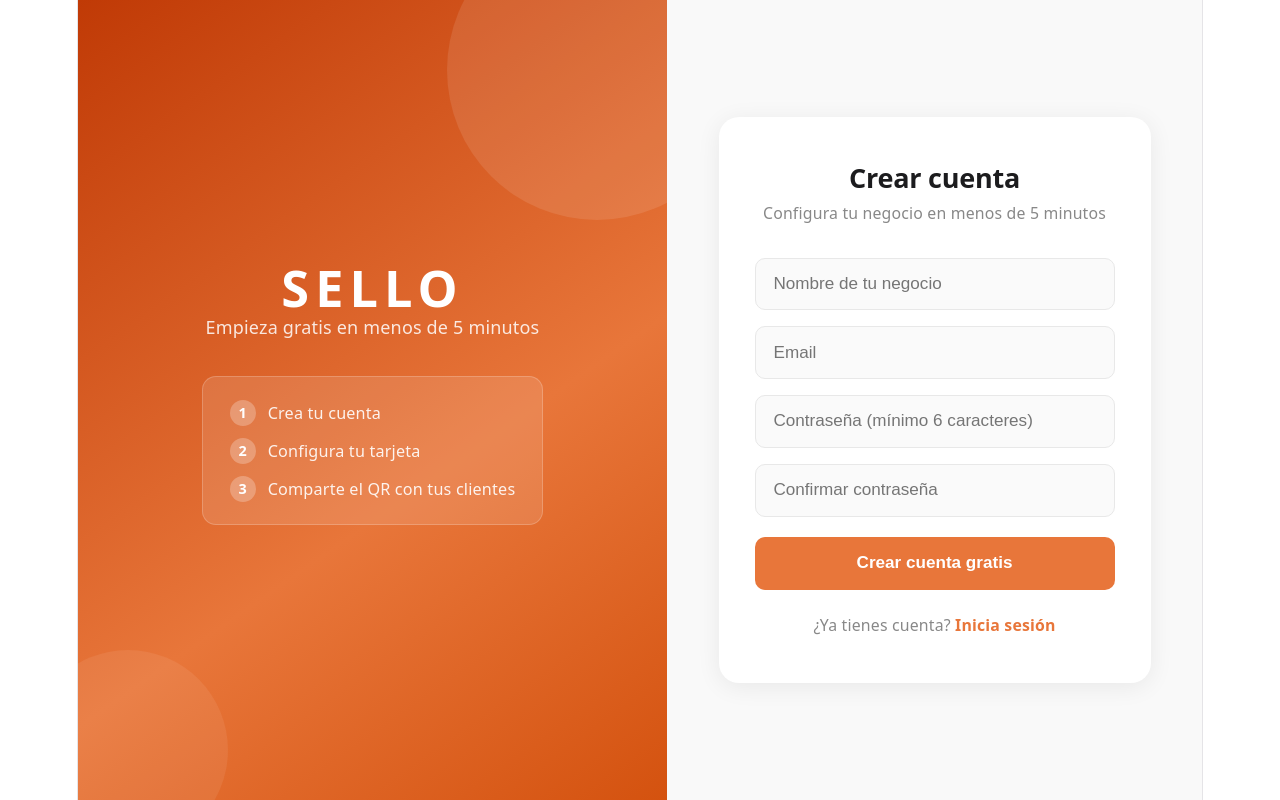
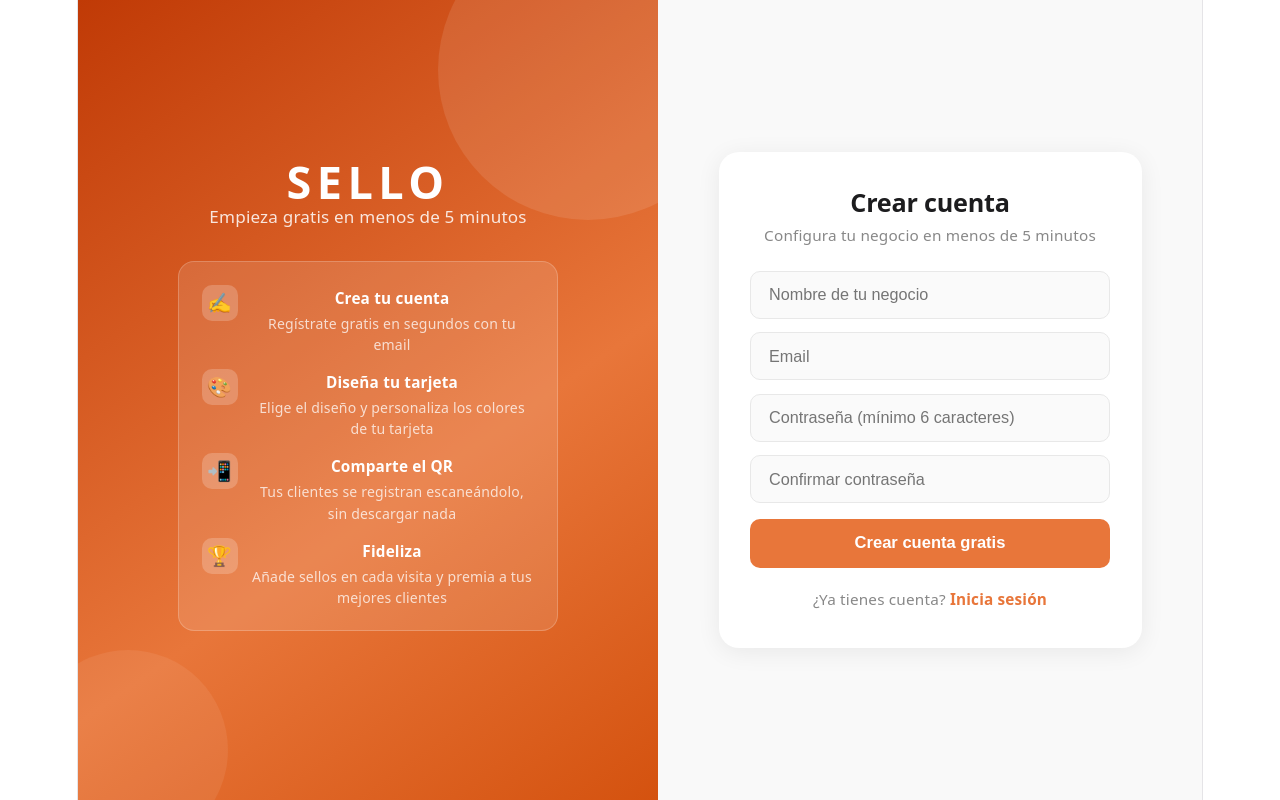
Before and after one commit to Saeed269/SELLO-APP, a React (Vite) app in the folder client/: page /negocio/register in a window 1280 px wide. Built offline with nearby package versions, Linux system fonts and the light colour scheme.

Commit message:
update new features

```diff
--- a/client/src/pages/negocio/Login.jsx
+++ b/client/src/pages/negocio/Login.jsx
@@ -1,6 +1,29 @@
 import { useState } from 'react'
 import { supabase } from '../../supabase'
 import { useNavigate, Link } from 'react-router-dom'
+
+const pasos = [
+  {
+    icono: '📱',
+    titulo: 'Tu tarjeta digital',
+    desc: 'Genera un QR único para tu negocio al instante',
+  },
+  {
+    icono: '👥',
+    titulo: 'Clientes registrados',
+    desc: 'Tus clientes se apuntan escaneando el QR, sin descargar nada',
+  },
+  {
+    icono: '⭐',
+    titulo: 'Sellos y premios',
+    desc: 'Añade sellos en cada visita y premia su fidelidad',
+  },
+  {
+    icono: '📊',
+    titulo: 'Analíticas reales',
+    desc: 'Ve cómo crece tu negocio con estadísticas simples',
+  },
+]
 
 export default function Login() {
   const [email, setEmail] = useState('')
@@ -26,37 +49,43 @@ export default function Login() {
   return (
     <div style={styles.root}>
 
-      {/* Panel izquierdo — naranja */}
+      {/* Panel izquierdo */}
       {!isMobile && (
         <div style={styles.left}>
-          <div style={styles.leftBlob1} />
-          <div style={styles.leftBlob2} />
-          <div style={{ position: 'relative', zIndex: 1, textAlign: 'center' }}>
+          <div style={styles.blob1} />
+          <div style={styles.blob2} />
+          <div style={{ position: 'relative', zIndex: 1, width: '100%', maxWidth: 380 }}>
             <h1 style={styles.logoText}>SELLO</h1>
             <p style={styles.tagline}>Fidelización digital para tu negocio</p>
-            <div style={styles.features}>
-              <div style={styles.featureItem}>✓ Sin papel, sin tarjetas físicas</div>
-              <div style={styles.featureItem}>✓ Tus clientes siempre contigo</div>
-              <div style={styles.featureItem}>✓ Configurado en 5 minutos</div>
+            <div style={styles.pasosList}>
+              {pasos.map((p, i) => (
+                <div key={i} style={styles.paso}>
+                  <div style={styles.pasoIconWrap}>
+                    <span style={{ fontSize: '1.1rem' }}>{p.icono}</span>
+                  </div>
+                  <div>
+                    <p style={styles.pasoTitulo}>{p.titulo}</p>
+                    <p style={styles.pasoDesc}>{p.desc}</p>
+                  </div>
+                </div>
+              ))}
             </div>
           </div>
         </div>
       )}
 
-      {/* Panel derecho — formulario */}
+      {/* Panel derecho */}
       <div style={styles.right}>
         <div style={styles.formWrap}>
 
-          {/* Logo mobile */}
           {isMobile && (
-            <div style={{ textAlign: 'center', marginBottom: '2rem' }}>
-              <h1 style={{ ...styles.logoText, color: '#E8763A', fontSize: '2rem', margin: '0 0 0.5rem' }}>SELLO</h1>
-              <p style={{ color: '#888', fontSize: '0.9rem', margin: 0 }}>Tu app de fidelización</p>
+            <div style={{ textAlign: 'center', marginBottom: '1.5rem' }}>
+              <h1 style={{ fontSize: '2rem', fontWeight: 'bold', color: '#E8763A', margin: '0 0 0.25rem', letterSpacing: '0.1em' }}>SELLO</h1>
             </div>
           )}
 
           <h2 style={styles.titulo}>Bienvenido a Sello</h2>
-          <p style={styles.subtitulo}>Tu app de fidelización digital</p>
+          <p style={styles.subtitulo}>Inicia sesión en tu panel de negocio</p>
 
           <form onSubmit={handleLogin} style={styles.form}>
             <input
@@ -75,9 +104,7 @@ export default function Login() {
               style={styles.input}
               required
             />
-
             {error && <p style={styles.error}>{error}</p>}
-
             <button type="submit" style={styles.button} disabled={loading}>
               {loading ? 'Entrando...' : 'Entrar'}
             </button>
@@ -95,10 +122,7 @@ export default function Login() {
 }
 
 const styles = {
-  root: {
-    display: 'flex',
-    minHeight: '100vh',
-  },
+  root: { display: 'flex', minHeight: '100dvh' },
   left: {
     flex: 1,
     background: 'linear-gradient(145deg, #c03a06 0%, #E8763A 60%, #d4520f 100%)',
@@ -107,121 +131,57 @@ const styles = {
     justifyContent: 'center',
     position: 'relative',
     overflow: 'hidden',
-    padding: '3rem',
+    padding: '3rem 2.5rem',
   },
-  leftBlob1: {
-    position: 'absolute',
-    width: 300,
-    height: 300,
-    borderRadius: '50%',
-    background: 'rgba(255,255,255,0.1)',
-    top: -80,
-    right: -80,
+  blob1: {
+    position: 'absolute', width: 300, height: 300, borderRadius: '50%',
+    background: 'rgba(255,255,255,0.1)', top: -80, right: -80,
   },
-  leftBlob2: {
-    position: 'absolute',
-    width: 200,
-    height: 200,
-    borderRadius: '50%',
-    background: 'rgba(255,255,255,0.07)',
-    bottom: -50,
-    left: -50,
+  blob2: {
+    position: 'absolute', width: 200, height: 200, borderRadius: '50%',
+    background: 'rgba(255,255,255,0.07)', bottom: -50, left: -50,
   },
   logoText: {
-    margin: '0 0 0.75rem',
-    fontSize: '2.8rem',
-    fontWeight: 'bold',
-    color: '#fff',
-    letterSpacing: '0.12em',
+    margin: '0 0 0.5rem', fontSize: '2.5rem', fontWeight: 'bold',
+    color: '#fff', letterSpacing: '0.12em',
   },
-  tagline: {
-    margin: '0 0 2rem',
-    color: 'rgba(255,255,255,0.85)',
-    fontSize: '1rem',
+  tagline: { margin: '0 0 1.75rem', color: 'rgba(255,255,255,0.85)', fontSize: '0.95rem' },
+  pasosList: {
+    display: 'flex', flexDirection: 'column', gap: '14px',
+    background: 'rgba(255,255,255,0.12)', borderRadius: '16px',
+    padding: '1.25rem', border: '1px solid rgba(255,255,255,0.2)',
   },
-  features: {
-    display: 'flex',
-    flexDirection: 'column',
-    gap: '10px',
-    textAlign: 'left',
-    background: 'rgba(255,255,255,0.12)',
-    borderRadius: '14px',
-    padding: '1.25rem 1.5rem',
-    border: '1px solid rgba(255,255,255,0.2)',
+  paso: { display: 'flex', alignItems: 'flex-start', gap: '12px' },
+  pasoIconWrap: {
+    width: 36, height: 36, borderRadius: '10px', flexShrink: 0,
+    background: 'rgba(255,255,255,0.2)', display: 'flex',
+    alignItems: 'center', justifyContent: 'center',
   },
-  featureItem: {
-    color: 'rgba(255,255,255,0.9)',
-    fontSize: '0.9rem',
-  },
+  pasoTitulo: { margin: '0 0 2px', fontSize: '0.85rem', fontWeight: '600', color: '#fff' },
+  pasoDesc: { margin: 0, fontSize: '0.78rem', color: 'rgba(255,255,255,0.75)', lineHeight: 1.5 },
   right: {
-    flex: 1,
-    display: 'flex',
-    alignItems: 'center',
-    justifyContent: 'center',
-    padding: '2rem 1.5rem',
-    backgroundColor: '#f9f9f9',
+    flex: 1, display: 'flex', alignItems: 'center', justifyContent: 'center',
+    padding: '2rem 1.5rem', backgroundColor: '#f9f9f9',
   },
   formWrap: {
-    width: '100%',
-    maxWidth: '360px',
-    backgroundColor: '#fff',
-    borderRadius: '20px',
-    padding: '2.5rem 2rem',
+    width: '100%', maxWidth: '360px', backgroundColor: '#fff',
+    borderRadius: '20px', padding: '2.5rem 2rem',
     boxShadow: '0 4px 24px rgba(0,0,0,0.07)',
   },
-  titulo: {
-    margin: '0 0 0.35rem',
-    fontSize: '1.5rem',
-    fontWeight: '700',
-    color: '#1C1C1E',
+  titulo: { margin: '0 0 0.35rem', fontSize: '1.5rem', fontWeight: '700', color: '#1C1C1E' },
+  subtitulo: { margin: '0 0 1.75rem', fontSize: '0.88rem', color: '#888' },
+  form: { display: 'flex', flexDirection: 'column', gap: '0.9rem' },
+  input: {
+    padding: '0.85rem 1rem', borderRadius: '10px', border: '1.5px solid #e8e8e8',
+    fontSize: '0.95rem', outline: 'none', backgroundColor: '#fafafa',
+    color: '#1C1C1E', width: '100%', boxSizing: 'border-box',
   },
-  subtitulo: {
-    margin: '0 0 1.75rem',
-    fontSize: '0.88rem',
-    color: '#888',
+  error: { color: '#dc2626', fontSize: '0.85rem', margin: 0 },
+  button: {
+    padding: '0.9rem', backgroundColor: '#E8763A', color: '#fff', border: 'none',
+    borderRadius: '10px', fontSize: '0.95rem', fontWeight: '700', cursor: 'pointer',
+    marginTop: '0.25rem', width: '100%',
   },
-  form: {
-    display: 'flex',
-    flexDirection: 'column',
-    gap: '0.9rem',
-  },
-  input: {
-    padding: '0.85rem 1rem',
-    borderRadius: '10px',
-    border: '1.5px solid #e8e8e8',
-    fontSize: '0.95rem',
-    outline: 'none',
-    backgroundColor: '#fafafa',
-    color: '#1C1C1E',
-    width: '100%',
-    boxSizing: 'border-box',
-  },
-  error: {
-    color: '#dc2626',
-    fontSize: '0.85rem',
-    margin: 0,
-  },
-  button: {
-    padding: '0.9rem',
-    backgroundColor: '#E8763A',
-    color: '#fff',
-    border: 'none',
-    borderRadius: '10px',
-    fontSize: '0.95rem',
-    fontWeight: '700',
-    cursor: 'pointer',
-    marginTop: '0.25rem',
-    width: '100%',
-  },
-  linkText: {
-    textAlign: 'center',
-    marginTop: '1.25rem',
-    fontSize: '0.88rem',
-    color: '#888',
-  },
-  link: {
-    color: '#E8763A',
-    fontWeight: '600',
-    textDecoration: 'none',
-  },
+  linkText: { textAlign: 'center', marginTop: '1.25rem', fontSize: '0.88rem', color: '#888' },
+  link: { color: '#E8763A', fontWeight: '600', textDecoration: 'none' },
 }
--- a/client/src/pages/negocio/Register.jsx
+++ b/client/src/pages/negocio/Register.jsx
@@ -1,6 +1,29 @@
 import { useState } from 'react'
 import { supabase } from '../../supabase'
 import { useNavigate, Link } from 'react-router-dom'
+
+const pasos = [
+  {
+    icono: '✍️',
+    titulo: 'Crea tu cuenta',
+    desc: 'Regístrate gratis en segundos con tu email',
+  },
+  {
+    icono: '🎨',
+    titulo: 'Diseña tu tarjeta',
+    desc: 'Elige el diseño y personaliza los colores de tu tarjeta',
+  },
+  {
+    icono: '📲',
+    titulo: 'Comparte el QR',
+    desc: 'Tus clientes se registran escaneándolo, sin descargar nada',
+  },
+  {
+    icono: '🏆',
+    titulo: 'Fideliza',
+    desc: 'Añade sellos en cada visita y premia a tus mejores clientes',
+  },
+]
 
 export default function Register() {
   const [nombreNegocio, setNombreNegocio] = useState('')
@@ -26,7 +49,6 @@ export default function Register() {
     }
 
     setLoading(true)
-
     const { data, error: signUpError } = await supabase.auth.signUp({ email, password })
 
     if (signUpError) {
@@ -35,7 +57,6 @@ export default function Register() {
       return
     }
 
-    // Guardar nombre del negocio en la tabla negocios
     if (data?.user) {
       await supabase.from('negocios').insert({
         user_id: data.user.id,
@@ -51,41 +72,38 @@ export default function Register() {
   return (
     <div style={styles.root}>
 
-      {/* Panel izquierdo — naranja */}
+      {/* Panel izquierdo */}
       {!isMobile && (
         <div style={styles.left}>
-          <div style={styles.leftBlob1} />
-          <div style={styles.leftBlob2} />
-          <div style={{ position: 'relative', zIndex: 1, textAlign: 'center' }}>
+          <div style={styles.blob1} />
+          <div style={styles.blob2} />
+          <div style={{ position: 'relative', zIndex: 1, width: '100%', maxWidth: 380 }}>
             <h1 style={styles.logoText}>SELLO</h1>
             <p style={styles.tagline}>Empieza gratis en menos de 5 minutos</p>
-            <div style={styles.pasos}>
-              <div style={styles.paso}>
-                <span style={styles.pasoNum}>1</span>
-                <span style={styles.pasoLabel}>Crea tu cuenta</span>
-              </div>
-              <div style={styles.paso}>
-                <span style={styles.pasoNum}>2</span>
-                <span style={styles.pasoLabel}>Configura tu tarjeta</span>
-              </div>
-              <div style={styles.paso}>
-                <span style={styles.pasoNum}>3</span>
-                <span style={styles.pasoLabel}>Comparte el QR con tus clientes</span>
-              </div>
+            <div style={styles.pasosList}>
+              {pasos.map((p, i) => (
+                <div key={i} style={styles.paso}>
+                  <div style={styles.pasoNumWrap}>
+                    <span style={{ fontSize: '1.1rem' }}>{p.icono}</span>
+                  </div>
+                  <div>
+                    <p style={styles.pasoTitulo}>{p.titulo}</p>
+                    <p style={styles.pasoDesc}>{p.desc}</p>
+                  </div>
+                </div>
+              ))}
             </div>
           </div>
         </div>
       )}
 
-      {/* Panel derecho — formulario */}
+      {/* Panel derecho */}
       <div style={styles.right}>
         <div style={styles.formWrap}>
 
-          {/* Logo mobile */}
           {isMobile && (
-            <div style={{ textAlign: 'center', marginBottom: '2rem' }}>
-              <h1 style={{ ...styles.logoText, color: '#E8763A', fontSize: '2rem', margin: '0 0 0.5rem' }}>SELLO</h1>
-              <p style={{ color: '#888', fontSize: '0.9rem', margin: 0 }}>Tu app de fidelización</p>
+            <div style={{ textAlign: 'center', marginBottom: '1.25rem' }}>
+              <h1 style={{ fontSize: '2rem', fontWeight: 'bold', color: '#E8763A', margin: 0, letterSpacing: '0.1em' }}>SELLO</h1>
             </div>
           )}
 
@@ -145,151 +163,62 @@ export default function Register() {
 }
 
 const styles = {
-  root: {
-    display: 'flex',
-    minHeight: '100vh',
-  },
+  root: { display: 'flex', minHeight: '100dvh' },
   left: {
     flex: 1,
     background: 'linear-gradient(145deg, #c03a06 0%, #E8763A 60%, #d4520f 100%)',
-    display: 'flex',
-    alignItems: 'center',
-    justifyContent: 'center',
-    position: 'relative',
-    overflow: 'hidden',
-    padding: '3rem',
+    display: 'flex', alignItems: 'center', justifyContent: 'center',
+    position: 'relative', overflow: 'hidden', padding: '3rem 2.5rem',
   },
-  leftBlob1: {
-    position: 'absolute',
-    width: 300,
-    height: 300,
-    borderRadius: '50%',
-    background: 'rgba(255,255,255,0.1)',
-    top: -80,
-    right: -80,
+  blob1: {
+    position: 'absolute', width: 300, height: 300, borderRadius: '50%',
+    background: 'rgba(255,255,255,0.1)', top: -80, right: -80,
   },
-  leftBlob2: {
-    position: 'absolute',
-    width: 200,
-    height: 200,
-    borderRadius: '50%',
-    background: 'rgba(255,255,255,0.07)',
-    bottom: -50,
-    left: -50,
+  blob2: {
+    position: 'absolute', width: 200, height: 200, borderRadius: '50%',
+    background: 'rgba(255,255,255,0.07)', bottom: -50, left: -50,
   },
   logoText: {
-    margin: '0 0 0.75rem',
-    fontSize: '2.8rem',
-    fontWeight: 'bold',
-    color: '#fff',
-    letterSpacing: '0.12em',
+    margin: '0 0 0.5rem', fontSize: '2.5rem', fontWeight: 'bold',
+    color: '#fff', letterSpacing: '0.12em',
   },
-  tagline: {
-    margin: '0 0 2rem',
-    color: 'rgba(255,255,255,0.85)',
-    fontSize: '1rem',
+  tagline: { margin: '0 0 1.75rem', color: 'rgba(255,255,255,0.85)', fontSize: '0.95rem' },
+  pasosList: {
+    display: 'flex', flexDirection: 'column', gap: '14px',
+    background: 'rgba(255,255,255,0.12)', borderRadius: '16px',
+    padding: '1.25rem', border: '1px solid rgba(255,255,255,0.2)',
   },
-  pasos: {
-    display: 'flex',
-    flexDirection: 'column',
-    gap: '12px',
-    background: 'rgba(255,255,255,0.12)',
-    borderRadius: '14px',
-    padding: '1.25rem 1.5rem',
-    border: '1px solid rgba(255,255,255,0.2)',
-    textAlign: 'left',
+  paso: { display: 'flex', alignItems: 'flex-start', gap: '12px' },
+  pasoNumWrap: {
+    width: 36, height: 36, borderRadius: '10px', flexShrink: 0,
+    background: 'rgba(255,255,255,0.2)', display: 'flex',
+    alignItems: 'center', justifyContent: 'center',
   },
-  paso: {
-    display: 'flex',
-    alignItems: 'center',
-    gap: '12px',
-  },
-  pasoNum: {
-    width: 26,
-    height: 26,
-    borderRadius: '50%',
-    background: 'rgba(255,255,255,0.25)',
-    color: '#fff',
-    fontWeight: 'bold',
-    fontSize: '0.8rem',
-    display: 'flex',
-    alignItems: 'center',
-    justifyContent: 'center',
-    flexShrink: 0,
-  },
-  pasoLabel: {
-    color: 'rgba(255,255,255,0.9)',
-    fontSize: '0.9rem',
-  },
+  pasoTitulo: { margin: '0 0 2px', fontSize: '0.85rem', fontWeight: '600', color: '#fff' },
+  pasoDesc: { margin: 0, fontSize: '0.78rem', color: 'rgba(255,255,255,0.75)', lineHeight: 1.5 },
   right: {
-    flex: 1,
-    display: 'flex',
-    alignItems: 'center',
-    justifyContent: 'center',
-    padding: '2rem 1.5rem',
-    backgroundColor: '#f9f9f9',
+    flex: 1, display: 'flex', alignItems: 'center', justifyContent: 'center',
+    padding: '1.5rem', backgroundColor: '#f9f9f9',
   },
   formWrap: {
-    width: '100%',
-    maxWidth: '360px',
-    backgroundColor: '#fff',
-    borderRadius: '20px',
-    padding: '2.5rem 2rem',
+    width: '100%', maxWidth: '360px', backgroundColor: '#fff',
+    borderRadius: '20px', padding: '2rem 1.75rem',
     boxShadow: '0 4px 24px rgba(0,0,0,0.07)',
   },
-  titulo: {
-    margin: '0 0 0.35rem',
-    fontSize: '1.5rem',
-    fontWeight: '700',
-    color: '#1C1C1E',
+  titulo: { margin: '0 0 0.25rem', fontSize: '1.4rem', fontWeight: '700', color: '#1C1C1E' },
+  subtitulo: { margin: '0 0 1.25rem', fontSize: '0.85rem', color: '#888' },
+  form: { display: 'flex', flexDirection: 'column', gap: '0.75rem' },
+  input: {
+    padding: '0.75rem 1rem', borderRadius: '10px', border: '1.5px solid #e8e8e8',
+    fontSize: '0.9rem', outline: 'none', backgroundColor: '#fafafa',
+    color: '#1C1C1E', width: '100%', boxSizing: 'border-box',
   },
-  subtitulo: {
-    margin: '0 0 1.75rem',
-    fontSize: '0.88rem',
-    color: '#888',
+  error: { color: '#dc2626', fontSize: '0.82rem', margin: 0 },
+  button: {
+    padding: '0.82rem', backgroundColor: '#E8763A', color: '#fff', border: 'none',
+    borderRadius: '10px', fontSize: '0.92rem', fontWeight: '700', cursor: 'pointer',
+    marginTop: '0.1rem', width: '100%',
   },
-  form: {
-    display: 'flex',
-    flexDirection: 'column',
-    gap: '0.9rem',
-  },
-  input: {
-    padding: '0.85rem 1rem',
-    borderRadius: '10px',
-    border: '1.5px solid #e8e8e8',
-    fontSize: '0.95rem',
-    outline: 'none',
-    backgroundColor: '#fafafa',
-    color: '#1C1C1E',
-    width: '100%',
-    boxSizing: 'border-box',
-  },
-  error: {
-    color: '#dc2626',
-    fontSize: '0.85rem',
-    margin: 0,
-  },
-  button: {
-    padding: '0.9rem',
-    backgroundColor: '#E8763A',
-    color: '#fff',
-    border: 'none',
-    borderRadius: '10px',
-    fontSize: '0.95rem',
-    fontWeight: '700',
-    cursor: 'pointer',
-    marginTop: '0.25rem',
-    width: '100%',
-  },
-  linkText: {
-    textAlign: 'center',
-    marginTop: '1.25rem',
-    fontSize: '0.88rem',
-    color: '#888',
-  },
-  link: {
-    color: '#E8763A',
-    fontWeight: '600',
-    textDecoration: 'none',
-  },
+  linkText: { textAlign: 'center', marginTop: '1rem', fontSize: '0.85rem', color: '#888' },
+  link: { color: '#E8763A', fontWeight: '600', textDecoration: 'none' },
 }
```
